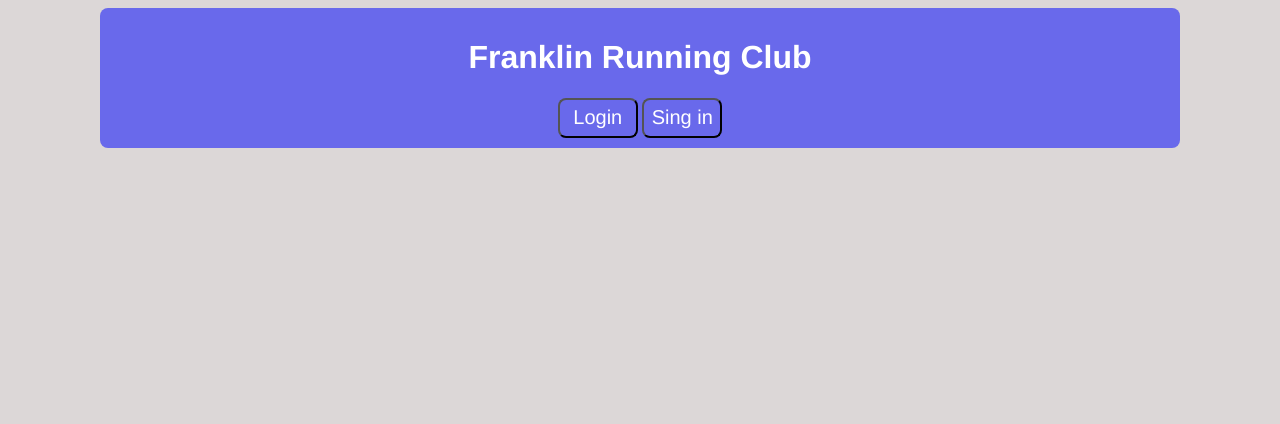
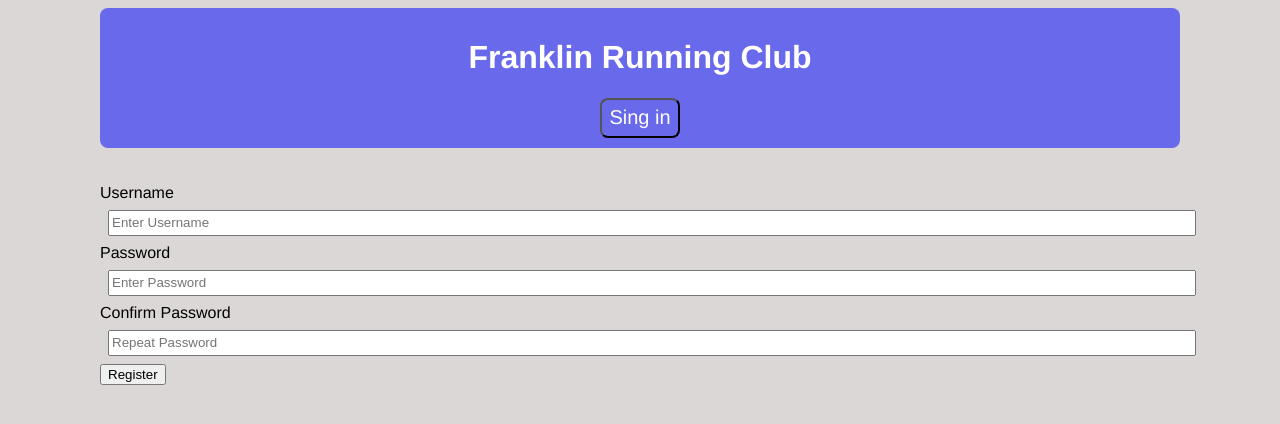
Before and after one commit to ab-sharifi/Flask-apps, a Flask app: page /login in a window 1280 px wide. Shown: the top 424 px of the page. Run offline with Flask 2, Linux system fonts and the light colour scheme.

Commit message:
added file 50%

```diff
--- a/Login_Gym/application.py
+++ b/Login_Gym/application.py
@@ -1,4 +1,4 @@
-from flask import Flask, render_template ,url_for,session
+from flask import Flask, render_template, request ,url_for,session
 from flask_session import Session
 import sqlite3
 
@@ -16,9 +16,19 @@ def index():
     return render_template('index.html')
 
 
-@app.route('/login')
+@app.route('/login',methods=['POST','GET'])
 def login():
-    return render_template('login.html')
+    # GET
+    if request.method == 'GET':
+        return render_template('login.html')
+    # POST
+    if request.method == 'POST':
+        username =request.form.get('username')
+        password =request.form.get('password')
+        password_re =request.form.get('password-re')
+
+        if not password or not password or not password_re:
+            return render_template('login.html.html',message='Please Complete Field ')
 
 
 @app.route('/singin')
--- a/Login_Gym/static/css/style.css
+++ b/Login_Gym/static/css/style.css
@@ -71,6 +71,16 @@ button:hover{
 }
 
 
+
+/* login form */
+.form-login input[type='text']{
+    width: 100%;
+    height:20px;
+    margin:8px;
+}
+
+
+
  /* responsive for Mobile's*/
 @media(max-width:500px){
     .media{
--- a/Login_Gym/templates/Layout.html
+++ b/Login_Gym/templates/Layout.html
@@ -12,16 +12,23 @@
   </head>
   <body>
     <div class="container">
+
+          {% if message %}
+              <h1>{{message}}</h1>
+          {% endif %}
+
+
       <header>
         <h1>Franklin Running Club</h1>
-        <div class="btn"></div>
-        <a href="{{ url_for('login') }}"><button>Login</button></a>
-        <a href="{{ url_for('singin') }}"><button>Sing in</button></a>
-    </div>
+        {% block button %}
+        {% endblock %}
       </header>
 
       <main>
+        <br>
+        <br>
         {% block body %}
+
         {% endblock %}
       </main>
     </div>
--- a/Login_Gym/templates/login.html
+++ b/Login_Gym/templates/login.html
@@ -1,5 +1,32 @@
 {% extends "layout.html" %}
+
+
+
+{% block button %}
+<div class="btn">
+    <a href="{{ url_for('singin') }}"><button>Sing in</button></a>
+</div>
+{% endblock %}
+
 
 {% block body %}
 
+
+    <form class="form-login" action="/login" method="post">
+        <label>
+             Username
+            <input type="text" name="username" placeholder="Enter Username">
+        </label>
+        <label>
+            Password
+            <input type="text" name="password" placeholder="Enter Password">
+        </label>
+        <label >
+            Confirm Password
+            <input type="text" name="password-re" placeholder="Repeat Password">
+        </label>
+        <input type="submit" value="Register">
+    </form>
+
+
 {% endblock %}
```
Also changed, not shown: Login_Gym/templates/singin.html (+8 -0 lines).
